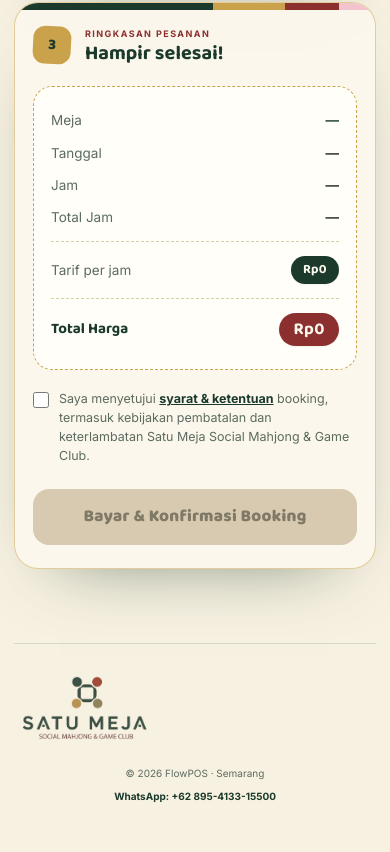
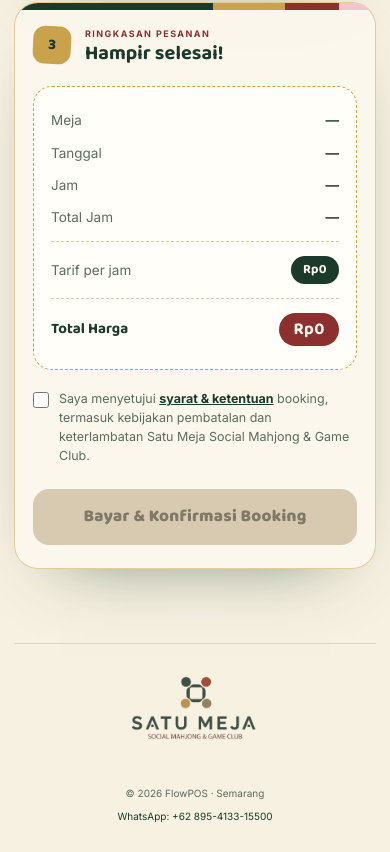
Before and after one commit to JasonEvan/satumeja-book, a Next.js app: page / in a window 390 px wide. Shown: the part 2310-3162 px from the top of the page. Built offline with nearby package versions, Linux system fonts and the light colour scheme; no server answers; the database is empty.

Commit message:
style: add some modification on the footer

```diff
--- a/app/globals.css
+++ b/app/globals.css
@@ -881,7 +881,7 @@ body {
 .site-footer__details { display: flex; align-items: center; gap: 14px; }
 .site-footer__details p,
 .site-footer__details a { margin: 0; color: var(--color-muted); font-size: 10px; }
-.site-footer__details a { color: var(--color-pine); font-weight: 700; text-decoration: none; }
+.site-footer__details a { color: var(--color-pine); font-weight: inherit; text-decoration: none; }
 .site-footer__details a:hover { color: var(--color-red); text-decoration: underline; }
 
 @media (max-width: 980px) {
@@ -941,7 +941,7 @@ body {
   .voucher-field { margin-right: -4px; margin-left: -4px; padding: 17px; }
   .voucher-field > div:first-of-type { flex-direction: column; }
   .voucher-button { width: 100%; }
-  .site-footer { min-height: 150px; padding: 28px 0; flex-direction: column; align-items: flex-start; justify-content: center; gap: 22px; }
+  .site-footer { min-height: 150px; padding: 28px 0; flex-direction: column; align-items: center; justify-content: center; gap: 42px; }
   .site-footer__details { width: 100%; flex-direction: column; align-items: center; gap: 8px; text-align: center; }
 }
 
```
